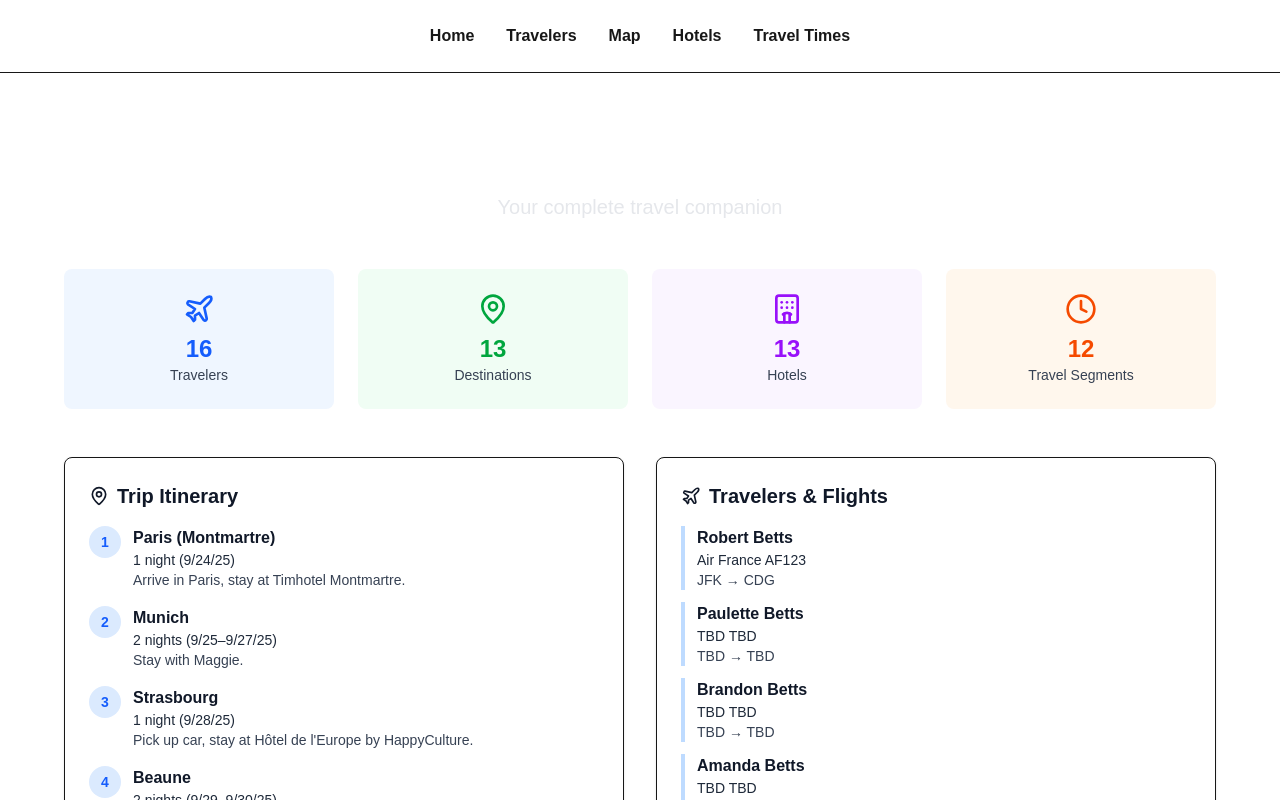
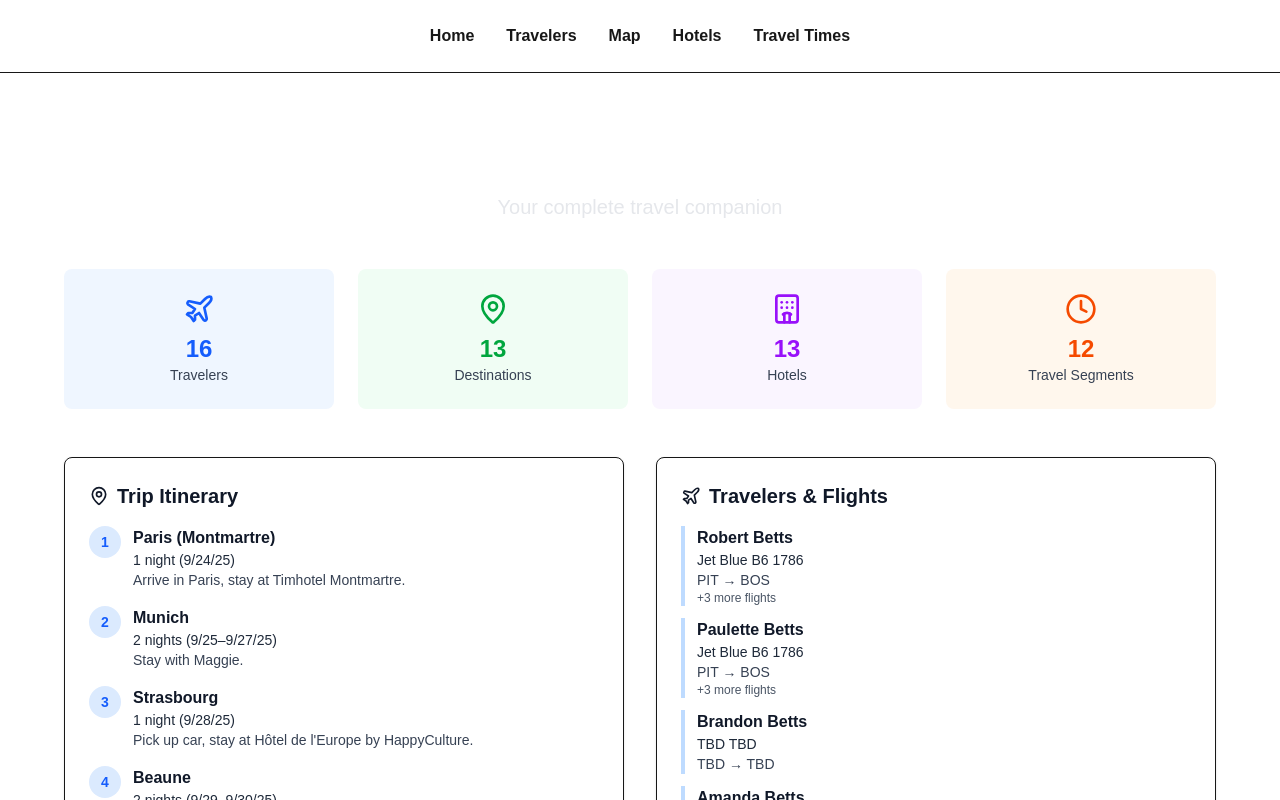
Before and after one commit to nolanfbetts/france-trip, a Next.js app: page / in a window 1280 px wide. Shown: the top 800 px of the page. Built offline with nearby package versions, Linux system fonts and the light colour scheme.

Commit message:
flight updates

```diff
--- a/src/app/page.tsx
+++ b/src/app/page.tsx
@@ -69,12 +69,21 @@ export default function Home() {
               {travelers.map((traveler) => (
                 <div key={traveler.name} className="border-l-4 border-blue-200 pl-3">
                   <div className="font-semibold text-gray-900">{traveler.name}</div>
-                  <div className="text-sm text-gray-800">
-                    {traveler.flight.airline} {traveler.flight.flightNumber}
-                  </div>
-                  <div className="text-sm text-gray-700">
-                    {traveler.flight.from} → {traveler.flight.to}
-                  </div>
+                  {traveler.flights.length > 0 && (
+                    <>
+                      <div className="text-sm text-gray-800">
+                        {traveler.flights[0].airline} {traveler.flights[0].flightNumber}
+                      </div>
+                      <div className="text-sm text-gray-700">
+                        {traveler.flights[0].from} → {traveler.flights[0].to}
+                      </div>
+                      {traveler.flights.length > 1 && (
+                        <div className="text-xs text-gray-600">
+                          +{traveler.flights.length - 1} more flight{traveler.flights.length > 2 ? 's' : ''}
+                        </div>
+                      )}
+                    </>
+                  )}
                 </div>
               ))}
             </div>
--- a/src/app/travelers/page.tsx
+++ b/src/app/travelers/page.tsx
@@ -7,14 +7,27 @@ export default function TravelersPage() {
       <ul className="space-y-6">
         {travelers.map((traveler) => (
           <li key={traveler.name} className="border border-gray-600 rounded-lg p-4 shadow-sm bg-gray-900">
-            <div className="font-semibold text-lg mb-1 text-white">{traveler.name}</div>
-            <div className="text-sm text-gray-200">
-              <div><span className="font-medium text-gray-300">Airline:</span> {traveler.flight.airline}</div>
-              <div><span className="font-medium text-gray-300">Flight #:</span> {traveler.flight.flightNumber}</div>
-              <div><span className="font-medium text-gray-300">From:</span> {traveler.flight.from} <span className="mx-1">→</span> {traveler.flight.to}</div>
-              <div><span className="font-medium text-gray-300">Departure:</span> {new Date(traveler.flight.departure).toLocaleString()}</div>
-              <div><span className="font-medium text-gray-300">Arrival:</span> {new Date(traveler.flight.arrival).toLocaleString()}</div>
-            </div>
+            <div className="font-semibold text-lg mb-3 text-white">{traveler.name}</div>
+            {traveler.flights.length === 0 ? (
+              <div className="text-sm text-gray-400">No flights booked yet</div>
+            ) : (
+              <div className="space-y-3">
+                {traveler.flights.map((flight, index) => (
+                  <div key={index} className="border-l-2 border-blue-400 pl-3">
+                    {traveler.flights.length > 1 && (
+                      <div className="text-xs text-gray-400 mb-1">Flight {index + 1}</div>
+                    )}
+                    <div className="text-sm text-gray-200">
+                      <div><span className="font-medium text-gray-300">Airline:</span> {flight.airline}</div>
+                      <div><span className="font-medium text-gray-300">Flight #:</span> {flight.flightNumber}</div>
+                      <div><span className="font-medium text-gray-300">From:</span> {flight.from} <span className="mx-1">→</span> {flight.to}</div>
+                      <div><span className="font-medium text-gray-300">Departure:</span> {new Date(flight.departure).toLocaleString()}</div>
+                      <div><span className="font-medium text-gray-300">Arrival:</span> {new Date(flight.arrival).toLocaleString()}</div>
+                    </div>
+                  </div>
+                ))}
+              </div>
+            )}
           </li>
         ))}
       </ul>
--- a/src/data/trip.ts
+++ b/src/data/trip.ts
@@ -1,6 +1,4 @@
-export type Traveler = {
-  name: string;
-  flight: {
+export type Flight = {
   airline: string;
   flightNumber: string;
   departure: string;
@@ -8,6 +6,10 @@ export type Traveler = {
   from: string;
   to: string;
 };
+
+export type Traveler = {
+  name: string;
+  flights: Flight[];
 };
 
 export type Stop = {
@@ -43,18 +45,82 @@ export type TravelTime = {
 export const travelers: Traveler[] = [
   {
     name: "Robert Betts",
-    flight: {
-      airline: "Air France",
-      flightNumber: "AF123",
-      departure: "2024-07-01T10:00:00",
-      arrival: "2024-07-01T18:00:00",
-      from: "JFK",
+    flights: [
+      {
+        airline: "Jet Blue",
+        flightNumber: "B6 1786",
+        departure: "2025-09-23T16:32:00",
+        arrival: "2025-09-23T18:08:00",
+        from: "PIT",
+        to: "BOS",
+      },
+      {
+        airline: "Jet Blue",
+        flightNumber: "B6 33",
+        departure: "2025-09-23T20:07:00",
+        arrival: "2025-09-24T09:15:00",
+        from: "BOS",
         to: "CDG",
       },
+      {
+        airline: "Jet Blue",
+        flightNumber: "B6 34",
+        departure: "2025-10-13T11:15:00",
+        arrival: "2025-10-13T13:16:00",
+        from: "CDG",
+        to: "BOS",
+      },
+      {
+        airline: "Jet Blue",
+        flightNumber: "B6 2185",
+        departure: "2025-10-13T19:15:00",
+        arrival: "2025-10-13T21:10:00",
+        from: "BOS",
+        to: "PIT",
+      },
+    ],
   },
   {
     name: "Paulette Betts",
-    flight: {
+    flights: [
+      {
+        airline: "Jet Blue",
+        flightNumber: "B6 1786",
+        departure: "2025-09-23T16:32:00",
+        arrival: "2025-09-23T18:08:00",
+        from: "PIT",
+        to: "BOS",
+      },
+      {
+        airline: "Jet Blue",
+        flightNumber: "B6 33",
+        departure: "2025-09-23T20:07:00",
+        arrival: "2025-09-24T09:15:00",
+        from: "BOS",
+        to: "CDG",
+      },
+      {
+        airline: "Jet Blue",
+        flightNumber: "B6 34",
+        departure: "2025-10-13T11:15:00",
+        arrival: "2025-10-13T13:16:00",
+        from: "CDG",
+        to: "BOS",
+      },
+      {
+        airline: "Jet Blue",
+        flightNumber: "B6 2185",
+        departure: "2025-10-13T19:15:00",
+        arrival: "2025-10-13T21:10:00",
+        from: "BOS",
+        to: "PIT",
+      },
+    ],
+  },
+  {
+    name: "Brandon Betts",
+    flights: [
+      {
         airline: "TBD",
         flightNumber: "TBD",
         departure: "2024-07-01T11:30:00",
@@ -62,10 +128,12 @@ export const travelers: Traveler[] = [
         from: "TBD",
         to: "TBD",
       },
+    ],
   },
   {
-    name: "Brandon Betts",
-    flight: {
+    name: "Amanda Betts",
+    flights: [
+      {
         airline: "TBD",
         flightNumber: "TBD",
         departure: "2024-07-01T11:30:00",
@@ -73,10 +141,12 @@ export const travelers: Traveler[] = [
         from: "TBD",
         to: "TBD",
       },
+    ],
   },
   {
-    name: "Amanda Betts",
-    flight: {
+    name: "Bennett Betts",
+    flights: [
+      {
         airline: "TBD",
         flightNumber: "TBD",
         departure: "2024-07-01T11:30:00",
@@ -84,10 +154,12 @@ export const travelers: Traveler[] = [
         from: "TBD",
         to: "TBD",
       },
+    ],
   },
   {
-    name: "Bennett Betts",
-    flight: {
+    name: "Alden Betts",
+    flights: [
+      {
         airline: "TBD",
         flightNumber: "TBD",
         departure: "2024-07-01T11:30:00",
@@ -95,10 +167,12 @@ export const travelers: Traveler[] = [
         from: "TBD",
         to: "TBD",
       },
+    ],
   },
   {
-    name: "Alden Betts",
-    flight: {
+    name: "Cody Brenner",
+    flights: [
+      {
         airline: "TBD",
         flightNumber: "TBD",
         departure: "2024-07-01T11:30:00",
@@ -106,10 +180,12 @@ export const travelers: Traveler[] = [
         from: "TBD",
         to: "TBD",
       },
+    ],
   },
   {
-    name: "Cody Brenner",
-    flight: {
+    name: "Francesca Brenner",
+    flights: [
+      {
         airline: "TBD",
         flightNumber: "TBD",
         departure: "2024-07-01T11:30:00",
@@ -117,10 +193,33 @@ export const travelers: Traveler[] = [
         from: "TBD",
         to: "TBD",
       },
+    ],
   },
   {
-    name: "Francesca Brenner",
-    flight: {
+    name: "Nolan Betts",
+    flights: [
+      {
+        airline: "Delta",
+        flightNumber: "DL123",
+        departure: "2024-07-01T08:00:00",
+        arrival: "2024-07-01T10:30:00",
+        from: "SFO",
+        to: "JFK",
+      },
+      {
+        airline: "Air France",
+        flightNumber: "AF456",
+        departure: "2024-07-01T14:00:00",
+        arrival: "2024-07-01T22:00:00",
+        from: "JFK",
+        to: "CDG",
+      },
+    ],
+  },
+  {
+    name: "Maggie Wang",
+    flights: [
+      {
         airline: "TBD",
         flightNumber: "TBD",
         departure: "2024-07-01T11:30:00",
@@ -128,10 +227,12 @@ export const travelers: Traveler[] = [
         from: "TBD",
         to: "TBD",
       },
+    ],
   },
   {
-    name: "Nolan Betts",
-    flight: {
+    name: "Scott Holden",
+    flights: [
+      {
         airline: "TBD",
         flightNumber: "TBD",
         departure: "2024-07-01T11:30:00",
@@ -139,10 +240,12 @@ export const travelers: Traveler[] = [
         from: "TBD",
         to: "TBD",
       },
+    ],
   },
   {
-    name: "Maggie Wang",
-    flight: {
+    name: "Penny Holden",
+    flights: [
+      {
         airline: "TBD",
         flightNumber: "TBD",
         departure: "2024-07-01T11:30:00",
@@ -150,10 +253,12 @@ export const travelers: Traveler[] = [
         from: "TBD",
         to: "TBD",
       },
+    ],
   },
   {
-    name: "Scott Holden",
-    flight: {
+    name: "Fred Pugliano",
+    flights: [
+      {
         airline: "TBD",
         flightNumber: "TBD",
         departure: "2024-07-01T11:30:00",
@@ -161,10 +266,12 @@ export const travelers: Traveler[] = [
         from: "TBD",
         to: "TBD",
       },
+    ],
   },
   {
-    name: "Penny Holden",
-    flight: {
+    name: "Frank Pugliano",
+    flights: [
+      {
         airline: "TBD",
         flightNumber: "TBD",
         departure: "2024-07-01T11:30:00",
@@ -172,10 +279,12 @@ export const travelers: Traveler[] = [
         from: "TBD",
         to: "TBD",
       },
+    ],
   },
   {
-    name: "Fred Pugliano",
-    flight: {
+    name: "Susan Pugliano",
+    flights: [
+      {
         airline: "TBD",
         flightNumber: "TBD",
         departure: "2024-07-01T11:30:00",
@@ -183,10 +292,12 @@ export const travelers: Traveler[] = [
         from: "TBD",
         to: "TBD",
       },
+    ],
   },
   {
-    name: "Frank Pugliano",
-    flight: {
+    name: "Sarah Pugliano",
+    flights: [
+      {
         airline: "TBD",
         flightNumber: "TBD",
         departure: "2024-07-01T11:30:00",
@@ -194,30 +305,8 @@ export const travelers: Traveler[] = [
         from: "TBD",
         to: "TBD",
       },
+    ],
   },
-  {
-    name: "Susan Pugliano",
-    flight: {
-      airline: "TBD",
-      flightNumber: "TBD",
-      departure: "2024-07-01T11:30:00",
-      arrival: "2024-07-01T19:30:00",
-      from: "TBD",
-      to: "TBD",
-    },
-  },
-  {
-    name: "Sarah Pugliano",
-    flight: {
-      airline: "TBD",
-      flightNumber: "TBD",
-      departure: "2024-07-01T11:30:00",
-      arrival: "2024-07-01T19:30:00",
-      from: "TBD",
-      to: "TBD",
-    },
-  },
-
 ];
 
 export const stops: Stop[] = [
```
Lines whose indentation alone changed are shown as unchanged.
